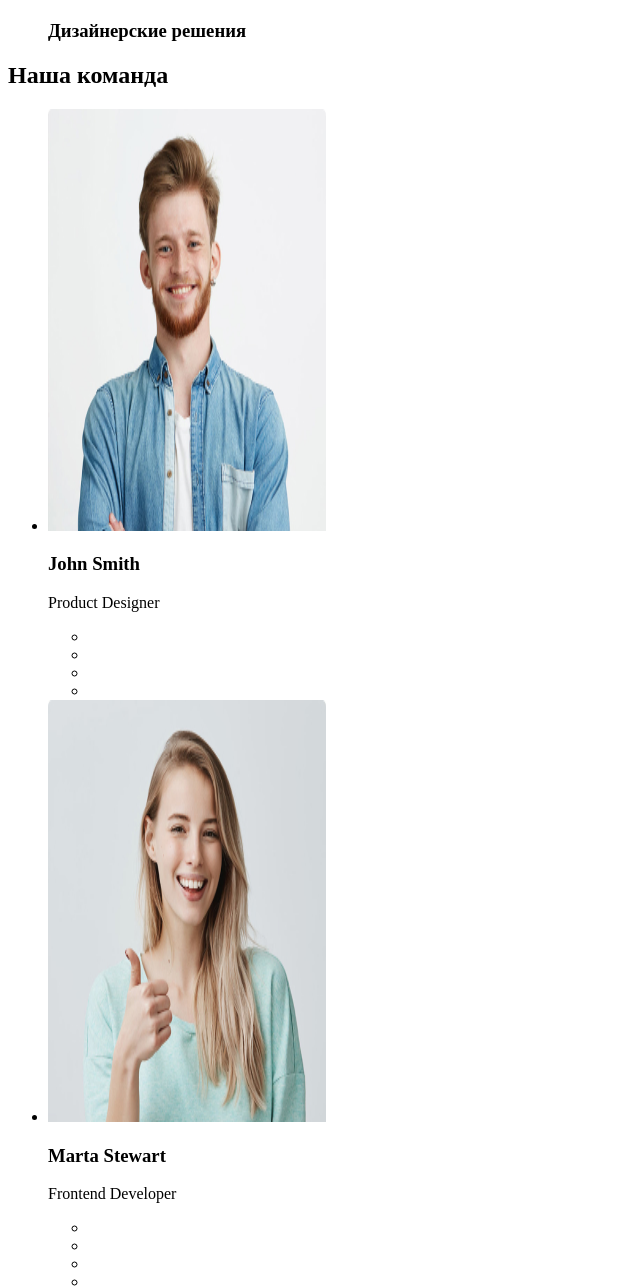
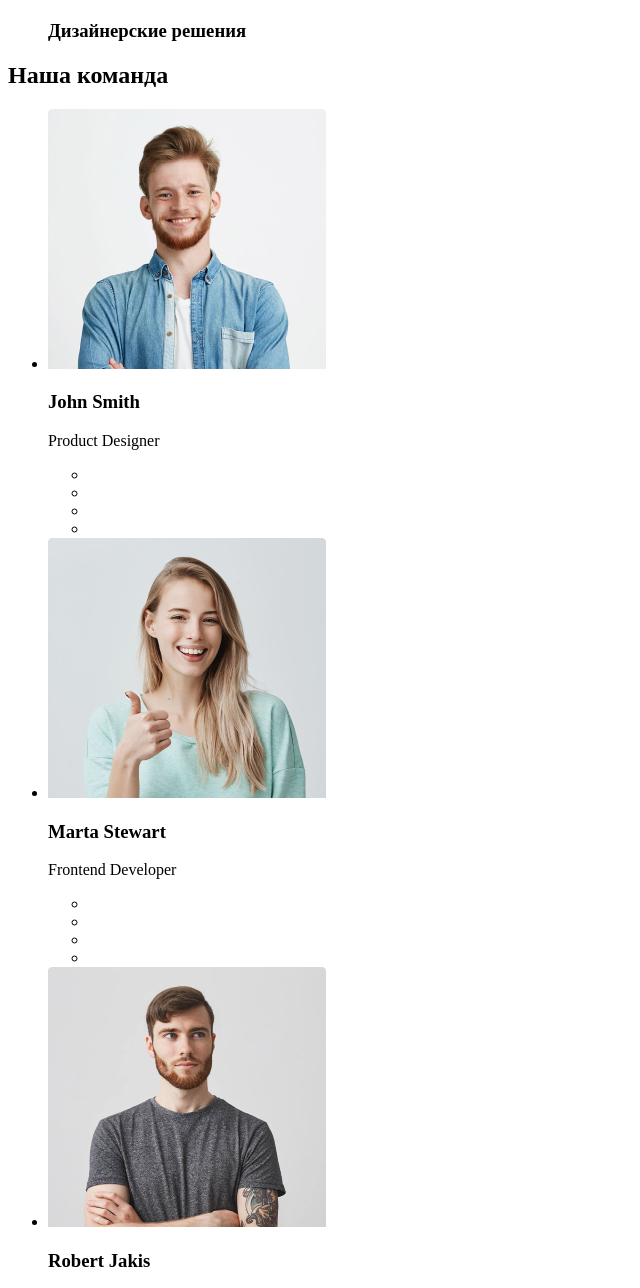
Before and after one commit to darya-ungvari/goit-markup-hw-01, a plain HTML site: page index.html in a window 1280 px wide. Shown: the part 1976-3264 px from the top of the page, without its empty margins (0-640 px from the left). Drawn offline with Linux system fonts and the light colour scheme.

Commit message:
changes size in images

```diff
--- a/index.html
+++ b/index.html
@@ -78,7 +78,7 @@
         <ul>
             <!--John Smith-->
             <li>
-                <img src="./images/JohnSmith.jpg" alt="Джон Смит" width="278" height="422">
+                <img src="./images/JohnSmith.jpg" alt="Джон Смит" width="278" height="260">
                 <h3>John Smith</h3>
                 <p>Product Designer</p>
                 <ul>
@@ -90,7 +90,7 @@
             </li>
             <!--Marta Stewart-->
             <li>
-                <img src="./images/MartaStewart.jpg" alt="Марта Стюарт" width="278" height="422">
+                <img src="./images/MartaStewart.jpg" alt="Марта Стюарт" width="278" height="260">
                 <h3>Marta Stewart</h3>
                 <p>Frontend Developer</p>
                 <ul>
@@ -102,7 +102,7 @@
             </li>
             <!--Robert Jakis-->
             <li>
-                <img src="./images/RobertJakis.jpg" alt="Роберт джейкис" width="278" height="422">
+                <img src="./images/RobertJakis.jpg" alt="Роберт джейкис" width="278" height="260">
                 <h3>Robert Jakis</h3>
                 <p>Marketing</p>
                 <ul>
@@ -114,7 +114,7 @@
             </li>
             <!--Martin Doe-->
             <li>
-                <img src="./images/MartinDoe.jpg" alt="Мартин дое"  width="278" height="422">
+                <img src="./images/MartinDoe.jpg" alt="Мартин дое"  width="278" height="260">
                 <h3>Martin Doe</h3>
                 <p>UI Designer</p>
                 <ul>
```
